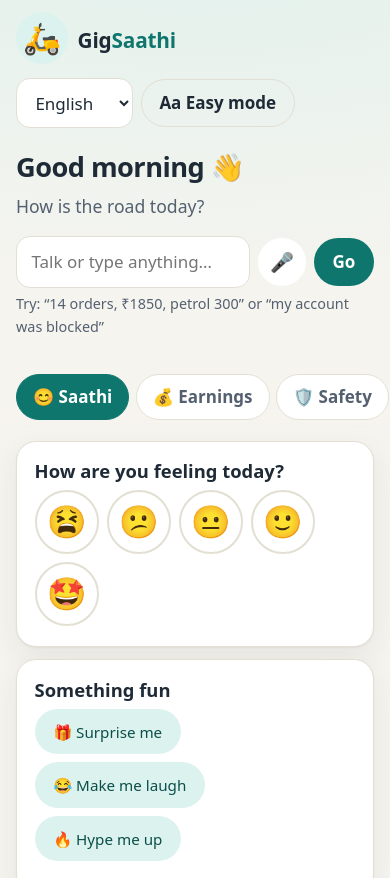
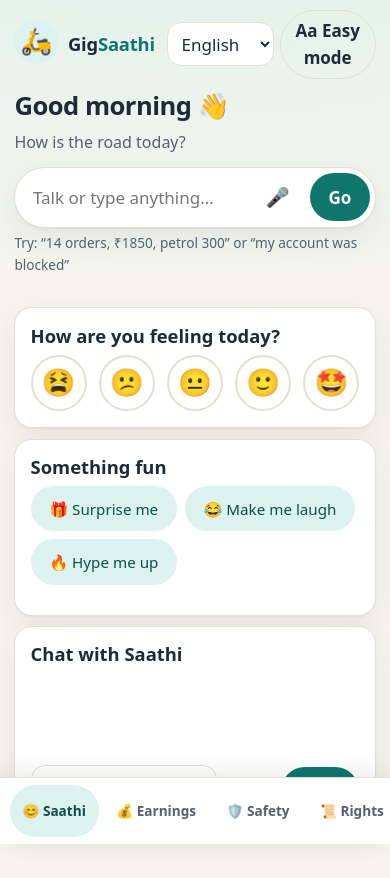
Before and after one commit to vishbill9/gigsaathi-app, a website with bundled scripts: page public/index.html in a window 390 px wide. Shown: the top 878 px of the page. Built offline with nearby package versions, Linux system fonts and the light colour scheme; files whose address does not match are found by name.

Commit message:
Update styles.css

```diff
--- a/public/css/styles.css
+++ b/public/css/styles.css
@@ -181,3 +181,60 @@
 @keyframes hue { to { filter: hue-rotate(360deg); } }
 
 .btn.small { min-height: 40px; padding: .2rem .8rem; font-size: .9rem; }
+
+/* ---- Phones: thumb-friendly, app-like layout ---- */
+.sos-fab { display: none; }
+@media (max-width: 640px) {
+  body { padding-bottom: calc(76px + env(safe-area-inset-bottom)); -webkit-tap-highlight-color: transparent; }
+  button, a, summary { touch-action: manipulation; }
+  .top, .hero, main, .foot { padding-inline: max(.9rem, env(safe-area-inset-left)); }
+  .top { padding-block: .6rem; flex-wrap: nowrap; }
+  .mascot { width: 44px; height: 44px; font-size: 1.6rem; }
+  .logo { font-size: 1.15rem; }
+  .controls { flex-wrap: nowrap; gap: .35rem; }
+  .controls select { padding: .5rem .6rem; min-height: 44px; max-width: 8.5rem; }
+  .controls .btn { padding: .4rem .8rem; min-height: 44px; }
+  .account .who { display: none; }
+  .btn.ghost .lbl { display: none; }
+  .hero { padding-block: .1rem .6rem; }
+  .greet { font-size: 1.6rem; }
+  .tagline { font-size: 1rem; margin-bottom: .7rem; }
+  .talk { background: var(--surface); border: 1.5px solid var(--border); border-radius: 999px; padding: .3rem; box-shadow: var(--shadow); }
+  .talk input { border: 0; background: transparent; padding-left: .8rem; }
+  .talk input:focus-visible { outline: none; }
+  .talk:focus-within { border-color: var(--primary); }
+  .hint { font-size: .85rem; }
+
+  /* tabs become a bottom navigation bar, easy to reach with a thumb */
+  .tabs { position: fixed; top: auto; bottom: 0; left: 0; right: 0; max-width: none; margin: 0; z-index: 20;
+    padding: .45rem .6rem calc(.45rem + env(safe-area-inset-bottom)); background: var(--surface);
+    border-top: 1px solid var(--border); box-shadow: 0 -6px 24px rgba(0, 0, 0, .08); gap: .3rem; scroll-snap-type: x proximity; }
+  .tabs [role=tab] { scroll-snap-align: center; border: 0; background: transparent; min-height: 52px; padding: .3rem .8rem; font-size: .85rem; line-height: 1.2; }
+  .tabs [role=tab][aria-selected=true] { background: var(--soft); color: var(--on-soft); }
+
+  .card { padding: .95rem .95rem 1.05rem; border-radius: 18px; margin: .65rem 0; }
+  .moods { justify-content: space-between; flex-wrap: nowrap; }
+  .mood { width: 56px; height: 56px; font-size: 1.7rem; flex: 0 0 auto; }
+  .stats { grid-template-columns: 1fr 1fr; }
+  .stat.main { grid-column: 1 / -1; }
+  .stat dd { font-size: 1.35rem; }
+  .sos-grid { grid-template-columns: 1fr 1fr; }
+  .msgs { max-height: 42dvh; }
+  .m { max-width: 96%; }
+  .chips { flex-wrap: nowrap; overflow-x: auto; margin-inline: -.95rem; padding-inline: .95rem; scrollbar-width: none; }
+  .chips::-webkit-scrollbar { display: none; }
+  .chips .btn { white-space: nowrap; flex: 0 0 auto; }
+  #s-saathi .chips { flex-wrap: wrap; overflow: visible; margin-inline: 0; padding-inline: 0; }
+  .call-actions .btn { flex: 1; }
+
+  /* emergency number always one tap away */
+  .sos-fab { display: grid; place-items: center; gap: 0; position: fixed; right: .8rem; bottom: calc(84px + env(safe-area-inset-bottom)); z-index: 19;
+    width: 56px; height: 56px; border-radius: 50%; background: var(--coral); color: var(--on-coral); text-decoration: none;
+    box-shadow: 0 6px 18px rgba(194, 65, 12, .4); font-size: 1.15rem; line-height: 1; align-content: center; }
+  .sos-fab span { font-size: .7rem; font-weight: 700; }
+  .toast { bottom: calc(150px + env(safe-area-inset-bottom)); }
+}
+@media (max-width: 360px) {
+  .logo { display: none; }
+  .mood { width: 50px; height: 50px; }
+}
```
